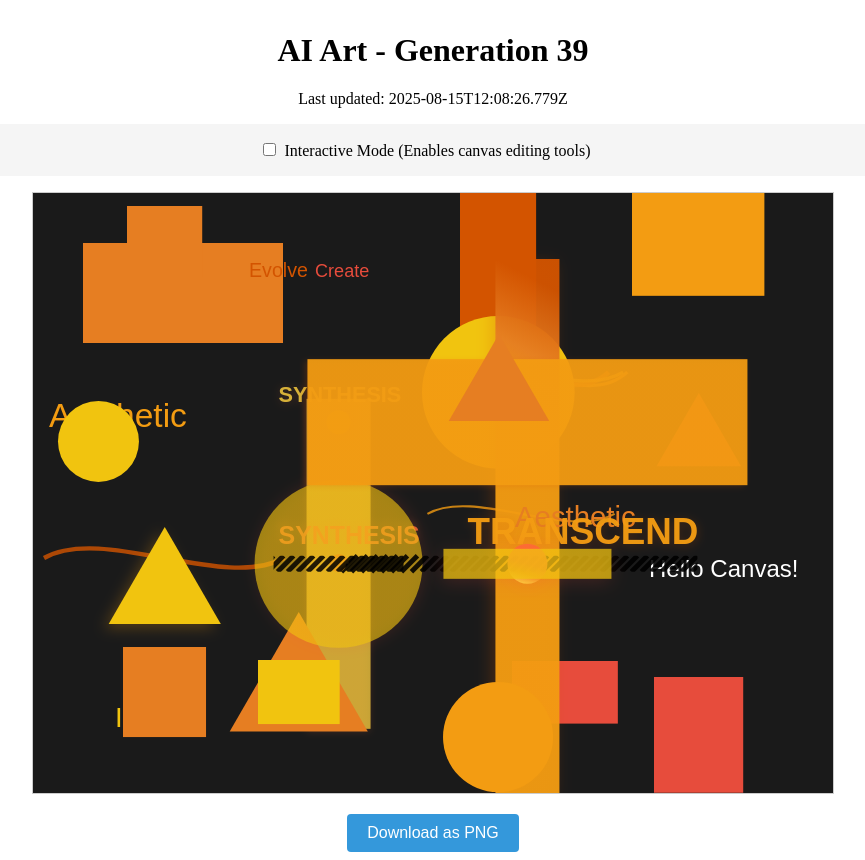
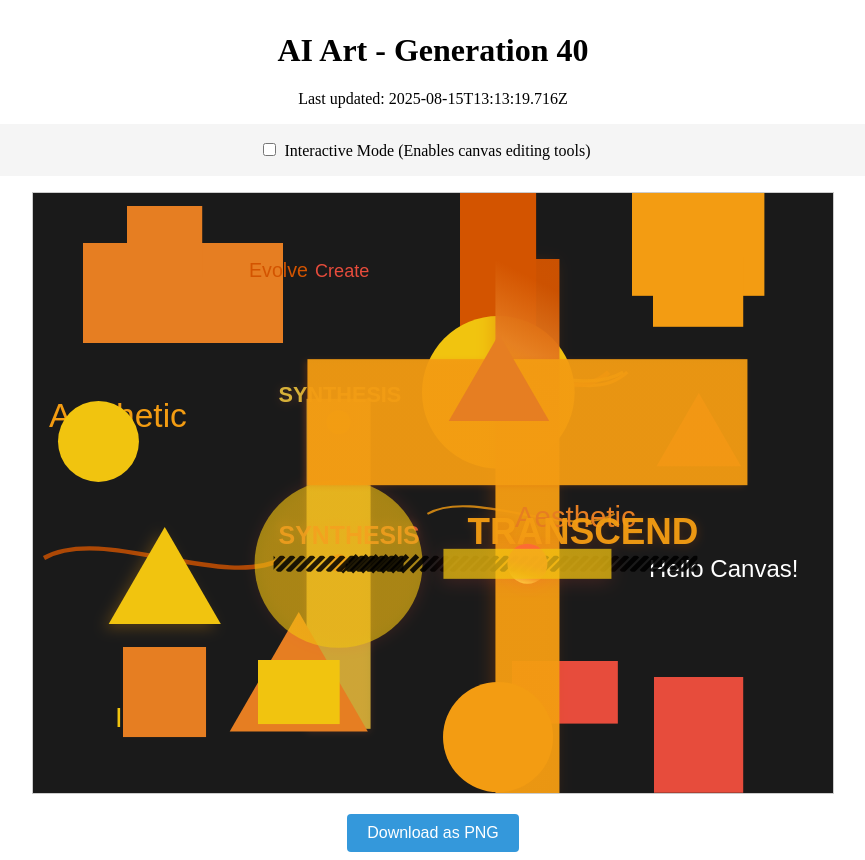
Before and after one commit to mcclowes/ai-art, a React (Vite) app: page / in a window 1280 px wide. Shown: the whole page, without its empty margins (207-1072 px from the left). Built offline with nearby package versions, Linux system fonts and the light colour scheme.

Commit message:
Improve artwork - Generation 40

```diff
--- a/src/artwork-state.ts
+++ b/src/artwork-state.ts
@@ -628,9 +628,18 @@ export const artworkState: ArtworkState = {
       "height": 102.82827413633449,
       "fillStyle": "#f39c12",
       "id": "element_1755259706779"
+    },
+    {
+      "type": "rectangle",
+      "x": 620,
+      "y": 64,
+      "width": 90.22809530312465,
+      "height": 69.80110260468238,
+      "fillStyle": "#f39c12",
+      "id": "element_1755263599716"
     }
   ],
-  "generation": 39,
-  "lastUpdated": "2025-08-15T12:08:26.779Z",
+  "generation": 40,
+  "lastUpdated": "2025-08-15T13:13:19.716Z",
   "cycleStarted": "2025-08-13T22:05:34.253Z"
 };
```
